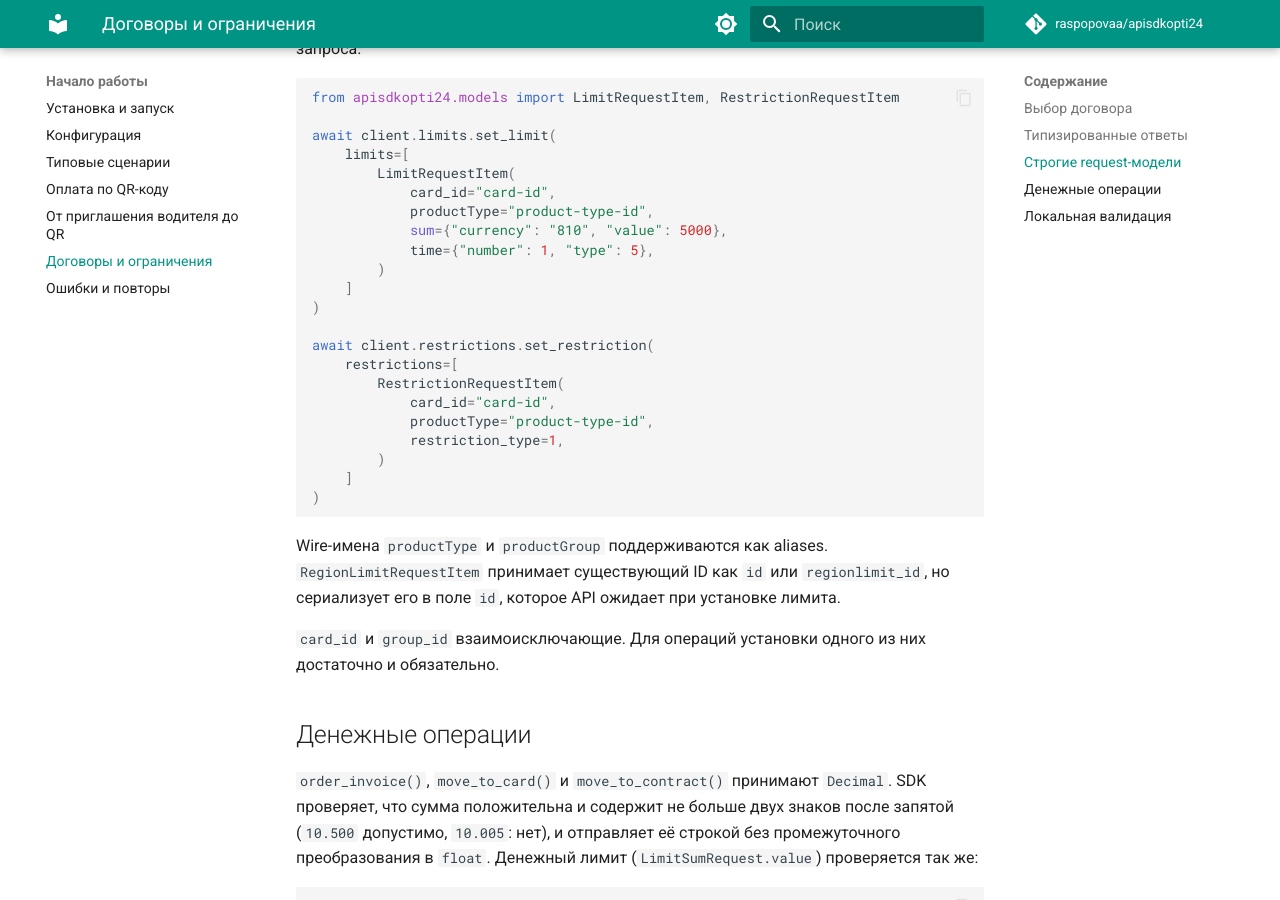
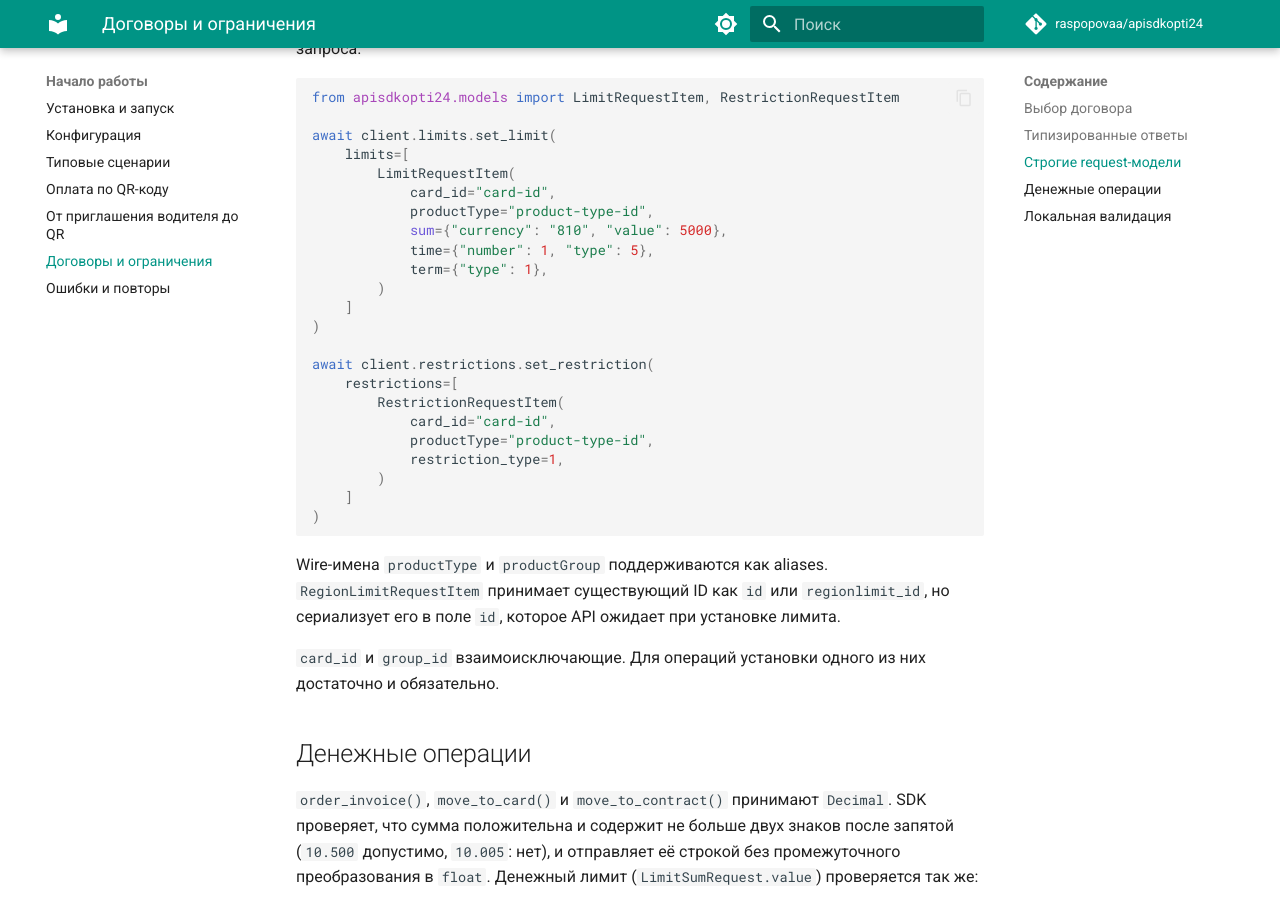
Before and after one commit to raspopovaa/apisdkopti24, an MkDocs documentation site: the page built from docs/contracts-and-limits.md, in a window 1280 px wide and 900 px high, scrolled down 1134 px. Built offline with MkDocs 1.6.1 and Material for MkDocs 9.7.7, drawn with Linux system fonts in a browser that asks for light colours; comment, search, counter and statistics services are not loaded; the version menu is left out.

Commit message:
docs(limits): pass term in remaining set_limit snippets
Co-Authored-By: Claude Opus 5.5 <noreply@anthropic.com>
Claude-Session: https://claude.ai/code/session_015dGGiqu5A1XNDbRHPeRjg7

```diff
--- a/docs/contracts-and-limits.md
+++ b/docs/contracts-and-limits.md
@@ -60,6 +60,7 @@ await client.limits.set_limit(
             productType="product-type-id",
             sum={"currency": "810", "value": 5000},
             time={"number": 1, "type": 5},
+            term={"type": 1},
         )
     ]
 )
```
Also changed, not shown: docs/scenarios.md (+1 -0 lines).
